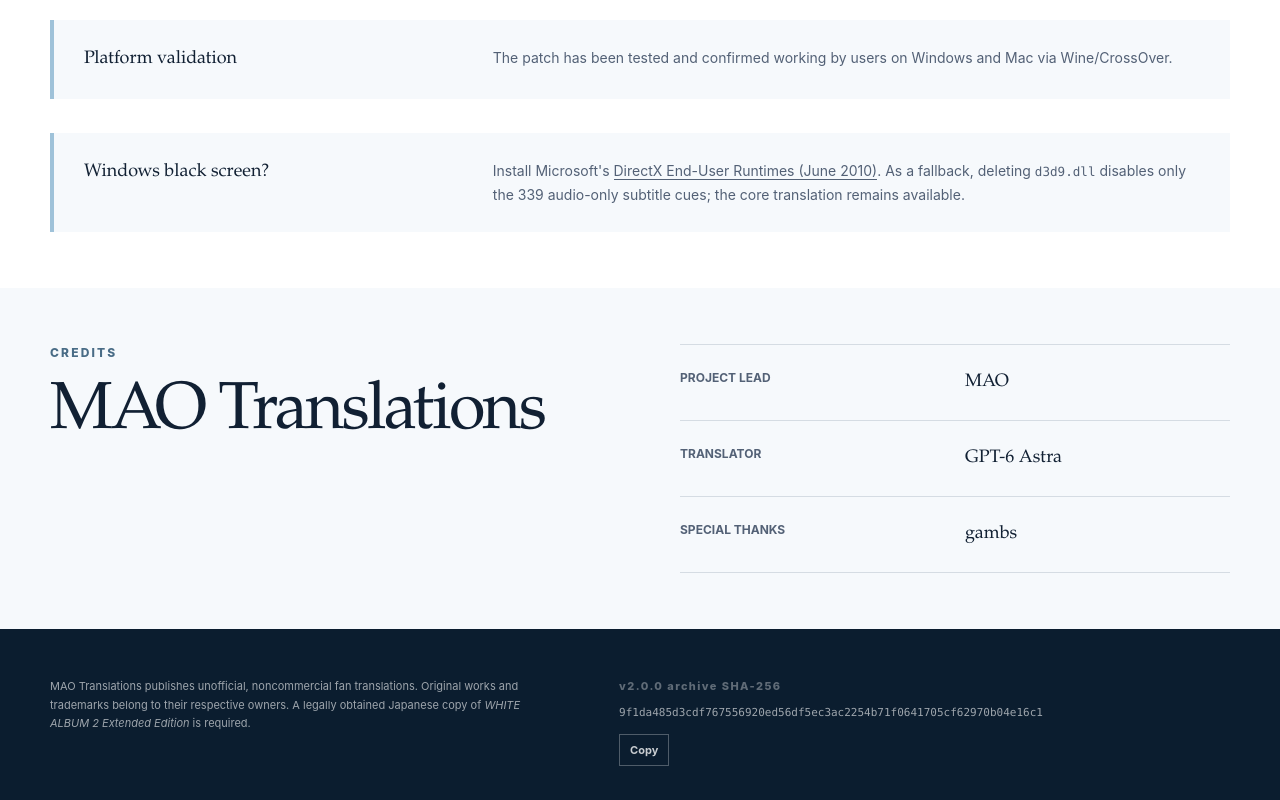
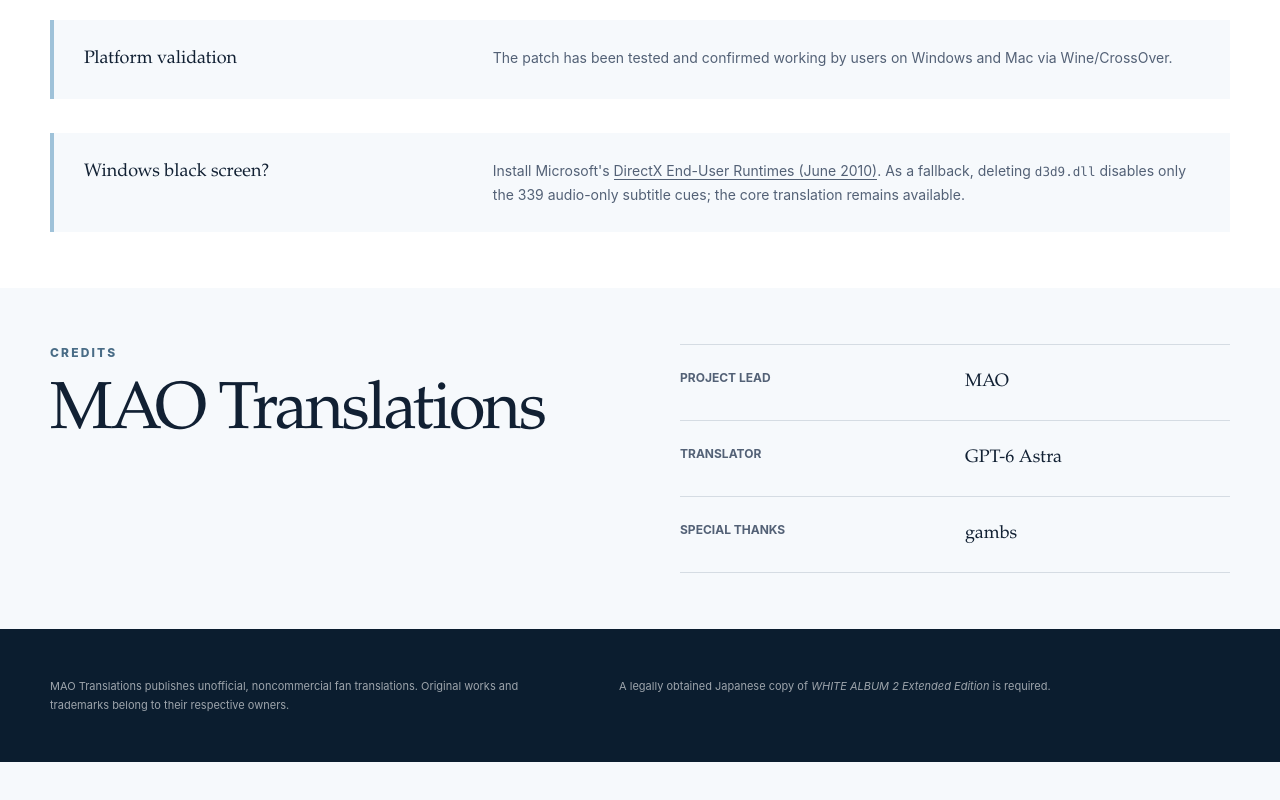
Before and after one commit to MAO-TLs/white-album-2, a Next.js app: page / in a window 1280 px wide. Shown: the part 2937-3737 px from the top of the page. After the commit the page ends 3699 px from the top, so only its background shows below. Built offline with nearby package versions, Linux system fonts and the light colour scheme.

Commit message:
Match release footer two-column layout

```diff
--- a/app/SiteFooter.tsx
+++ b/app/SiteFooter.tsx
@@ -1,32 +1,14 @@
-import type { ReactNode } from "react";
-
-type SiteFooterProps = {
-  archiveHashAction?: ReactNode;
-  archiveSha256?: string;
-};
-
-export function SiteFooter({
-  archiveHashAction,
-  archiveSha256,
-}: SiteFooterProps) {
+export function SiteFooter() {
   return (
     <footer>
       <div className="shell footer-inner">
         <p>
           MAO Translations publishes unofficial, noncommercial fan translations.
-          Original works and trademarks belong to their respective owners. A legally
-          obtained Japanese copy of <em>WHITE ALBUM 2 Extended Edition</em> is
-          required.
+          Original works and trademarks belong to their respective owners.
         </p>
-        <div className="release-hashes">
-          <div>
-            <span>
-              {archiveSha256 ? "v2.0.0 archive SHA-256" : "Script version"}
-            </span>
-            <code>{archiveSha256 ?? "v2.0.0"}</code>
-            {archiveHashAction}
-          </div>
-        </div>
+        <p>
+          A legally obtained Japanese copy of <em>WHITE ALBUM 2 Extended Edition</em> is required.
+        </p>
       </div>
     </footer>
   );
--- a/app/page.tsx
+++ b/app/page.tsx
@@ -1,4 +1,3 @@
-import { CopyHashButton } from "./CopyHashButton";
 import { InstallAnchorRelease } from "./InstallAnchorRelease";
 import { SiteNav } from "./SiteNav";
 import { SiteFooter } from "./SiteFooter";
@@ -7,8 +6,6 @@
 
 const completeDownloadUrl =
   "https://github.com/MAO-TLs/white-album-2/releases/download/v2.0.0/White_Album_2_Complete_English_Release_v2.0.0.zip";
-const completeArchiveSha256 =
-  "9f1da485d3cdf767556920ed56df5ec3ac2254b71f0641705cf62970b04e16c1";
 const releaseNotesUrl =
   "https://github.com/MAO-TLs/white-album-2/releases/tag/v2.0.0";
 
@@ -290,10 +287,7 @@
         </dl>
       </section>
 
-      <SiteFooter
-        archiveSha256={completeArchiveSha256}
-        archiveHashAction={<CopyHashButton value={completeArchiveSha256} />}
-      />
+      <SiteFooter />
     </main>
   );
 }
```
Also changed, not shown: 1 other file (tests, documents, lock files or other folders).
